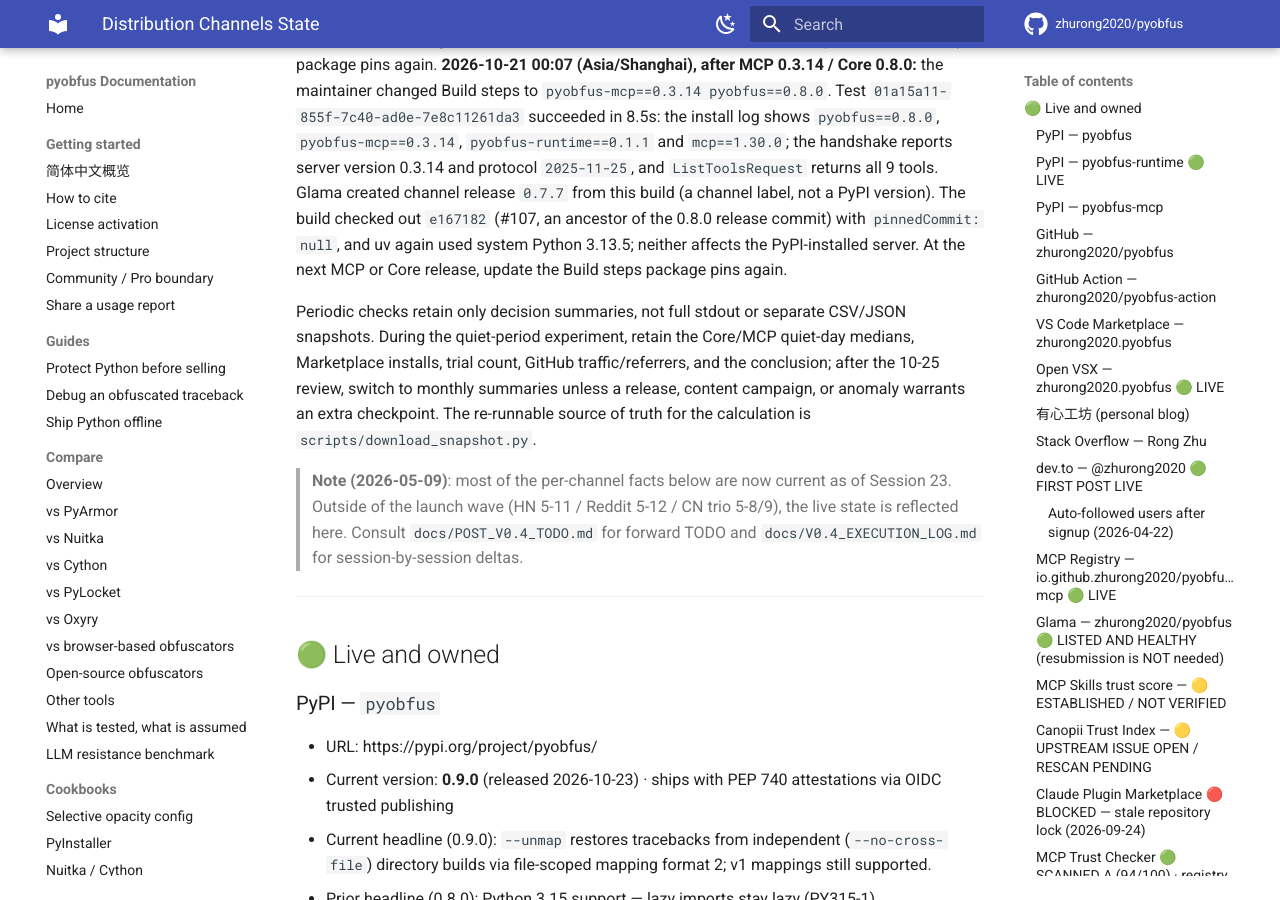
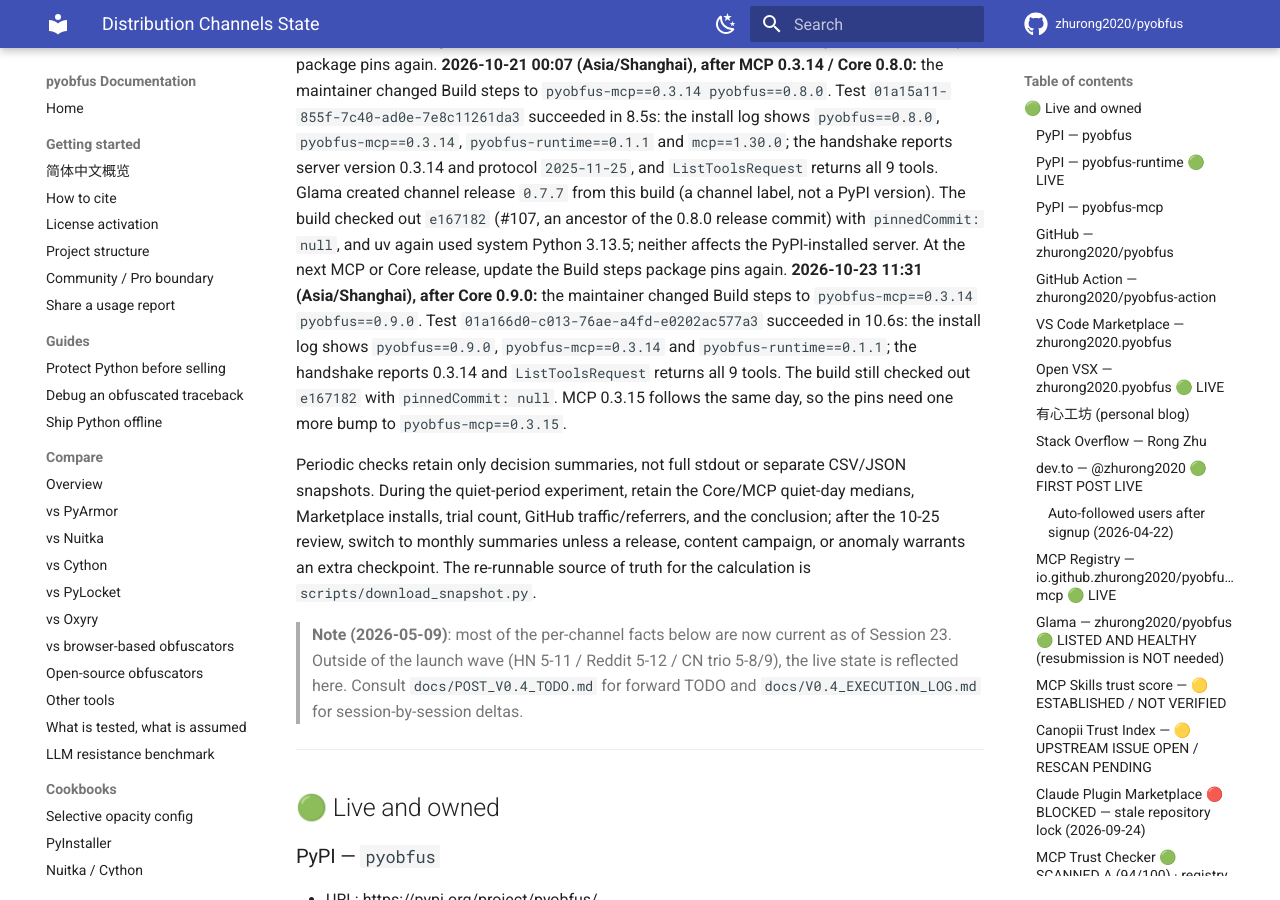
Before and after one commit to zhurong2020/pyobfus, an MkDocs documentation site: the page built from docs/DISTRIBUTION_CHANNELS.md, in a window 1280 px wide and 900 px high, scrolled down 1506 px. Built offline with MkDocs 1.6.1 and Material for MkDocs 9.7.7, drawn with Linux system fonts in a browser that asks for light colours; comment, search, counter and statistics services are not loaded; some of the changed text lies outside the part shown.

Commit message:
release: prepare pyobfus-mcp 0.3.15 (independent-mapping unmap guidance)
Also records the 10-23 Glama test against Core 0.9.0.

Co-Authored-By: Claude Opus 5.5 <noreply@anthropic.com>

```diff
--- a/docs/DISTRIBUTION_CHANNELS.md
+++ b/docs/DISTRIBUTION_CHANNELS.md
@@ -15,7 +15,7 @@ Marketplace reports `14 installs`; Open VSX reports `682 downloads` (fetches,
 not unique installs). Action attribution remains `0` visible repositories.
 GitHub rolling 14-day traffic is `182 views / 106 unique visitors`; Google is
 first (`23 / 20`) and DEV/Reddit do not appear in the referrers.
-Current public versions are Core `0.9.0`, MCP `0.3.14`, runtime `0.1.1`,
+Current public versions are Core `0.9.0`, MCP `0.3.15`, runtime `0.1.1`,
 and VS Code/Open VSX `0.4.3`. Core/MCP were published on October 14 with
 verified PEP 740 attestations for both wheel and sdist; fresh Python 3.10/3.14
 installations and contract smoke checks passed. The official MCP Registry
@@ -78,6 +78,13 @@ The build checked out `e167182` (#107, an ancestor of the 0.8.0 release
 commit) with `pinnedCommit: null`, and uv again used system Python 3.13.5;
 neither affects the PyPI-installed server. At the next MCP or Core release,
 update the Build steps package pins again.
+**2026-10-23 11:31 (Asia/Shanghai), after Core 0.9.0:** the maintainer changed
+Build steps to `pyobfus-mcp==0.3.14 pyobfus==0.9.0`. Test
+`01a166d0-c013-76ae-a4fd-e0202ac577a3` succeeded in 10.6s: the install log shows
+`pyobfus==0.9.0`, `pyobfus-mcp==0.3.14` and `pyobfus-runtime==0.1.1`; the
+handshake reports 0.3.14 and `ListToolsRequest` returns all 9 tools. The build
+still checked out `e167182` with `pinnedCommit: null`. MCP 0.3.15 follows the
+same day, so the pins need one more bump to `pyobfus-mcp==0.3.15`.
 
 Periodic checks retain only decision summaries, not full stdout or separate
 CSV/JSON snapshots. During the quiet-period experiment, retain the Core/MCP
@@ -166,7 +173,7 @@ re-runnable source of truth for the calculation is
 
 ### PyPI — `pyobfus-mcp`
 - URL: https://pypi.org/project/pyobfus-mcp/
-- Current version: **0.3.14** (released 2026-10-20; Python 3.15 classifier + unproved-access hint) · ships with PEP 740 attestations via OIDC trusted publishing
+- Current version: **0.3.15** (released 2026-10-23; `unmap_stack_trace` guidance for independent-file mappings, Core 0.9.0) · ships with PEP 740 attestations via OIDC trusted publishing
 - 0.3.12 contents: fixes a startup-crash regression introduced hours earlier in
   0.3.11. That release resolved its version through a module-level
   `from pyobfus_mcp import __version__`, which raises `ImportError` when the cwd
@@ -320,7 +327,7 @@ re-runnable source of truth for the calculation is
   prior is not evidence of an actual review. Continue tracking installs and
   real reviews, not raw update/download count alone.
 - Wiki: disabled · Discussions: enabled · Issues: open
-- Releases: latest Core `v0.9.0`, runtime `runtime-v0.1.1`, MCP `mcp-v0.3.14`, and VS Code
+- Releases: latest Core `v0.9.0`, runtime `runtime-v0.1.1`, MCP `mcp-v0.3.15`, and VS Code
   `vscode-v0.4.3`; MCP releases attach wheel+sdist.
 
 ### Open VSX — `zhurong2020.pyobfus` 🟢 LIVE
--- a/docs/SUPPORT_MATRIX.md
+++ b/docs/SUPPORT_MATRIX.md
@@ -1,7 +1,7 @@
 # Support matrix
 
 What is actually verified, by what, as of 2026-10-23 (`pyobfus` 0.9.0, adds
-independent-build mapping; 0.8.0 added Python 3.15 / `pyobfus-mcp` 0.3.14 / `pyobfus-runtime` 0.1.1 /
+independent-build mapping; 0.8.0 added Python 3.15 / `pyobfus-mcp` 0.3.15 / `pyobfus-runtime` 0.1.1 /
 VS Code extension 0.4.3 / `pyobfus-action` 1.0.1).
 
 Four labels, used strictly:
```
Also changed, not shown: CLAUDE.md (+4 -4 lines), pyobfus_mcp/CHANGELOG.md (+2 -0 lines), pyobfus_mcp/README.md (+1 -1 lines), 3 other files.
